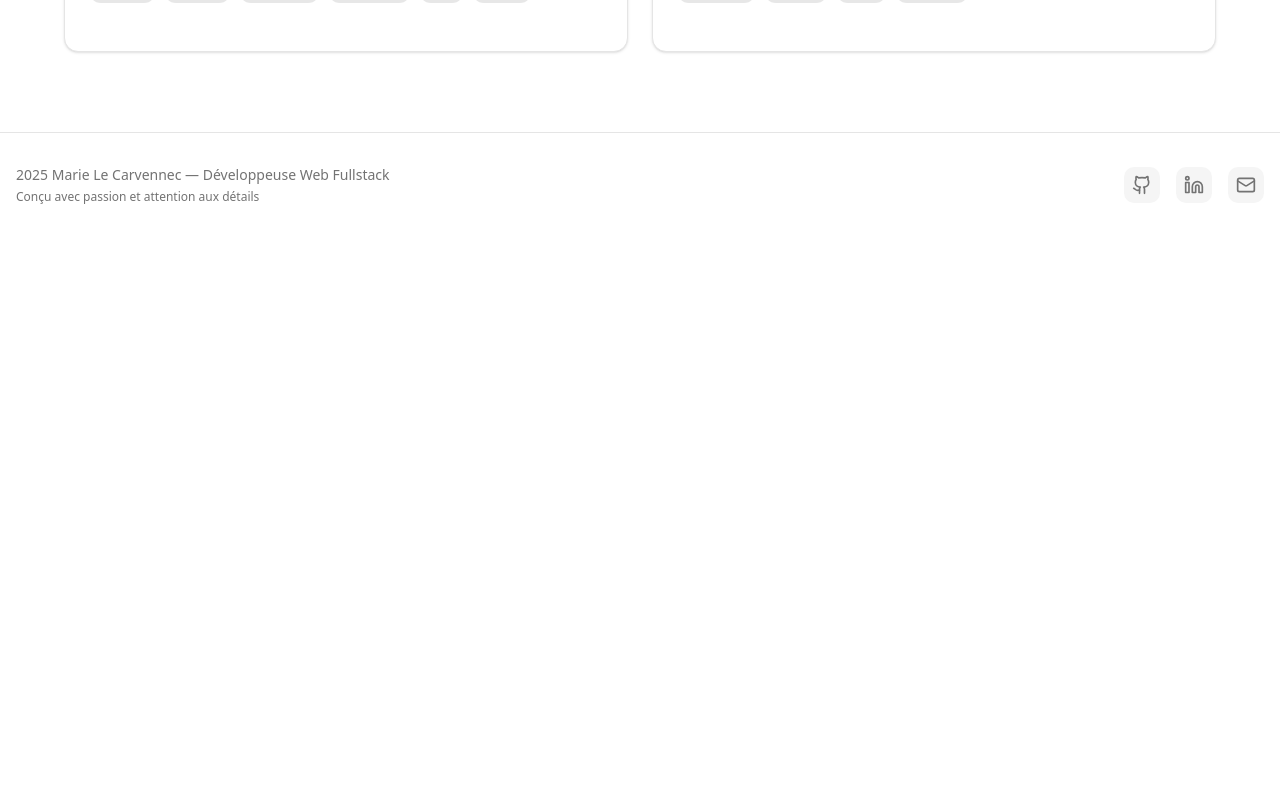
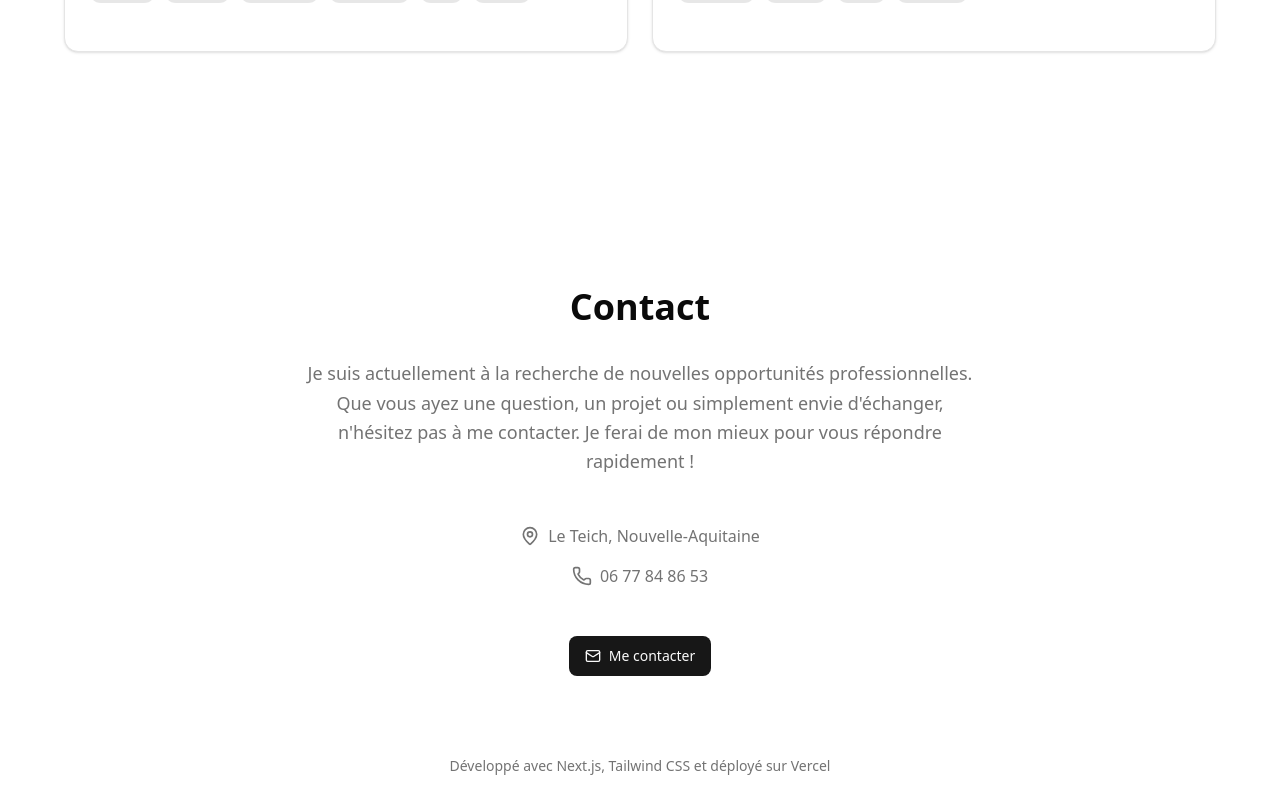
Before and after one commit to Karvaneg/portfolio-karvaneg, a Next.js app: page / in a window 1280 px wide. Shown: the part 5920-6720 px from the top of the page. Before the commit the page ends 6157 px from the top, so only its background shows below. Built offline with nearby package versions, Linux system fonts and the light colour scheme.

Commit message:
✨T13 : SECTION > Add contact component

```diff
--- a/app/page.tsx
+++ b/app/page.tsx
@@ -6,6 +6,7 @@ import { About } from "./sections/about/about";
 import { Skills } from "./sections/skills/skills";
 import { Experience } from "./sections/experience/experience";
 import { Projects } from "./sections/projects/projects";
+import { Contact } from "./sections/contact/contact";
 
 export default function Home() {
   return (
@@ -17,7 +18,7 @@ export default function Home() {
         <Skills />
         <Experience />
         <Projects />
-        {/* Section Contact */}
+        <Contact />
       </main>
       <Footer />
       <ScrollToTop />
--- /dev/null
+++ b/app/sections/contact/contact.tsx
@@ -0,0 +1,44 @@
+import { Mail, MapPin, Phone } from "lucide-react"
+import { Button } from "@/components/ui/button"
+import { contactData } from "@/app/lib/data/contact"
+import { SectionTitle } from "@/components/ui/SectionTitle"
+
+export function Contact() {
+  return (
+    <section id="contact" className="min-h-screen flex items-center justify-center px-6 py-20">
+      <div className="max-w-6xl w-full">
+        <div className="max-w-2xl mx-auto text-center space-y-8">
+          <SectionTitle>{contactData.title}</SectionTitle>
+
+          <p className="text-lg text-muted-foreground leading-relaxed text-pretty">{contactData.description}</p>
+
+          <address className="flex flex-col items-center gap-4 pt-4 text-muted-foreground not-italic">
+            <div className="flex items-center gap-2">
+              <MapPin className="w-5 h-5" aria-hidden="true" />
+              <span>{contactData.location}</span>
+            </div>
+            <div className="flex items-center gap-2">
+              <Phone className="w-5 h-5" aria-hidden="true" />
+              <a href={`tel:${contactData.phone}`} className="hover:text-foreground transition-colors">
+                {contactData.phoneDisplay}
+              </a>
+            </div>
+          </address>
+
+          <div className="pt-4">
+            <Button asChild size="lg" className="gap-2">
+              <a href={`mailto:${contactData.email}`}>
+                <Mail className="w-5 h-5" aria-hidden="true" />
+                Me contacter
+              </a>
+            </Button>
+          </div>
+
+          <div className="pt-12 text-sm text-muted-foreground">
+            <p>{contactData.footerNote}</p>
+          </div>
+        </div>
+      </div>
+    </section>
+  )
+}
```
Also changed, not shown: app/sections/contact/index.tsx (deleted).
